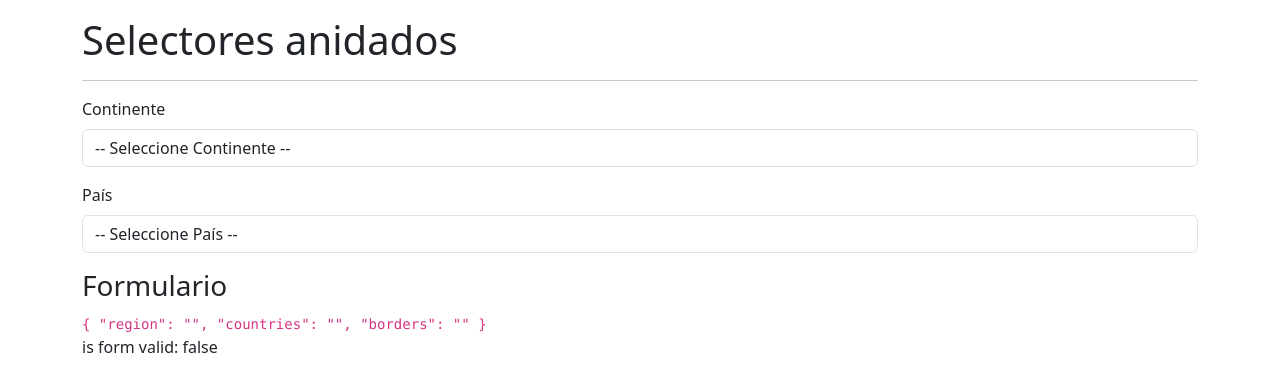
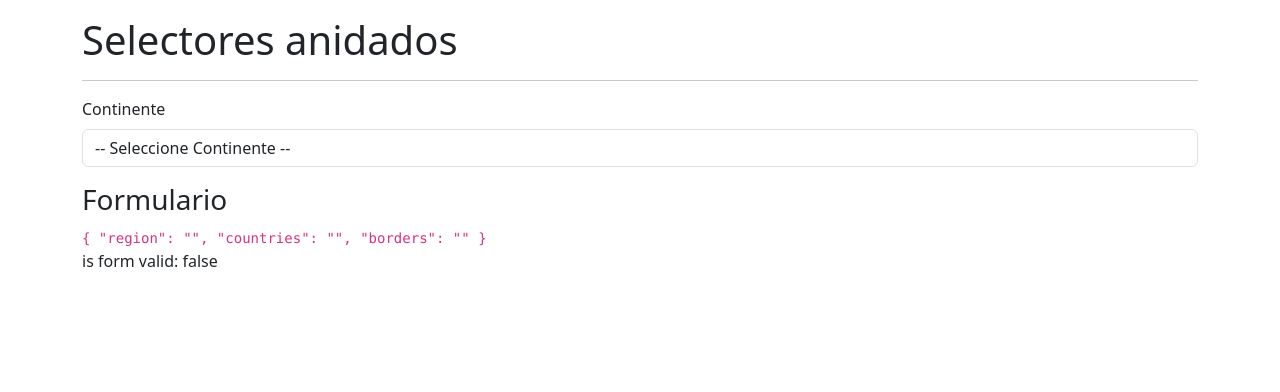
Before and after one commit to DonPita/Curso-Angular-Selectores, an Angular app: page /selector/selector in a window 1280 px wide. Shown: the top 392 px of the page. Built offline with nearby package versions, Linux system fonts and the light colour scheme.

Commit message:
Limpiar el pais, cuando cambia la region

```diff
--- a/src/app/country/pages/selector-page/selector-page.component.html
+++ b/src/app/country/pages/selector-page/selector-page.component.html
@@ -15,7 +15,7 @@
   </div>
 
   <!-- País -->
-  <div class="row mb-3">
+  <div class="row mb-3" *ngIf="countriesByRegion.length > 0">
     <div class="col">
       <label class="form-label">País</label>
       <select formControlName="countries" class="form-control">
--- a/src/app/country/pages/selector-page/selector-page.component.ts
+++ b/src/app/country/pages/selector-page/selector-page.component.ts
@@ -1,8 +1,8 @@
 import { Component, OnInit } from '@angular/core';
 import { FormBuilder, FormGroup, Validators } from '@angular/forms';
 import { CountryService } from '../../services/country.service';
-import { Region, SmallCountry, Name } from '../../interfaces/country.interfaces';
-import { switchMap } from 'rxjs';
+import { Region, SmallCountry } from '../../interfaces/country.interfaces';
+import { switchMap, tap } from 'rxjs';
 
 @Component({
   selector: 'app-selector-page',
@@ -37,6 +37,7 @@ export class SelectorPageComponent implements OnInit {
   private onRegionChanged(): void {
     this.myForm.get('region')!.valueChanges
       .pipe(
+        tap( () => this.myForm.get('countries')!.setValue('') ), //Poner el valor a string vacio, cuando haces el cambio de region
         switchMap(region => this.countryService.getCountriesByRegion(region)),
       )
       .subscribe(countries => {
```
